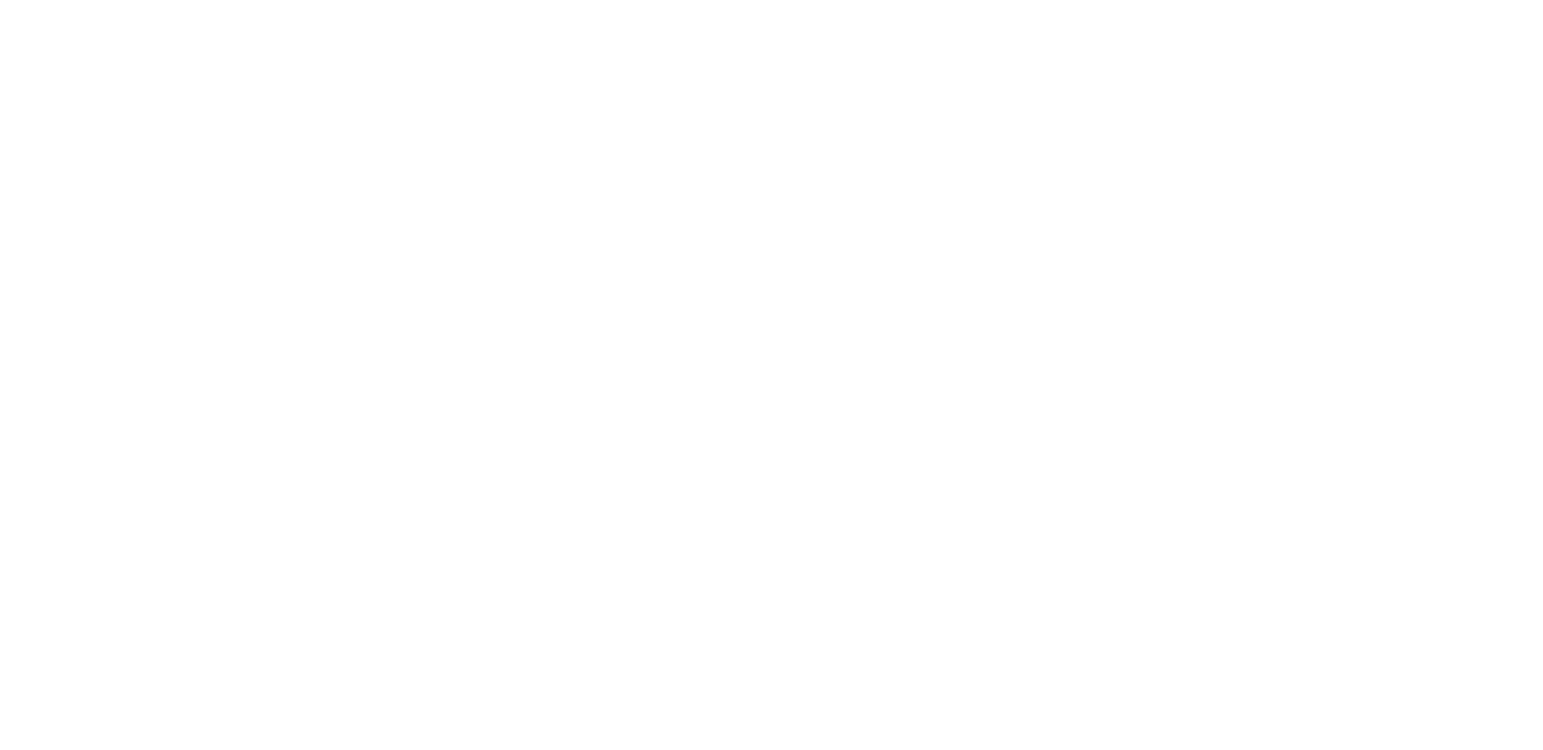
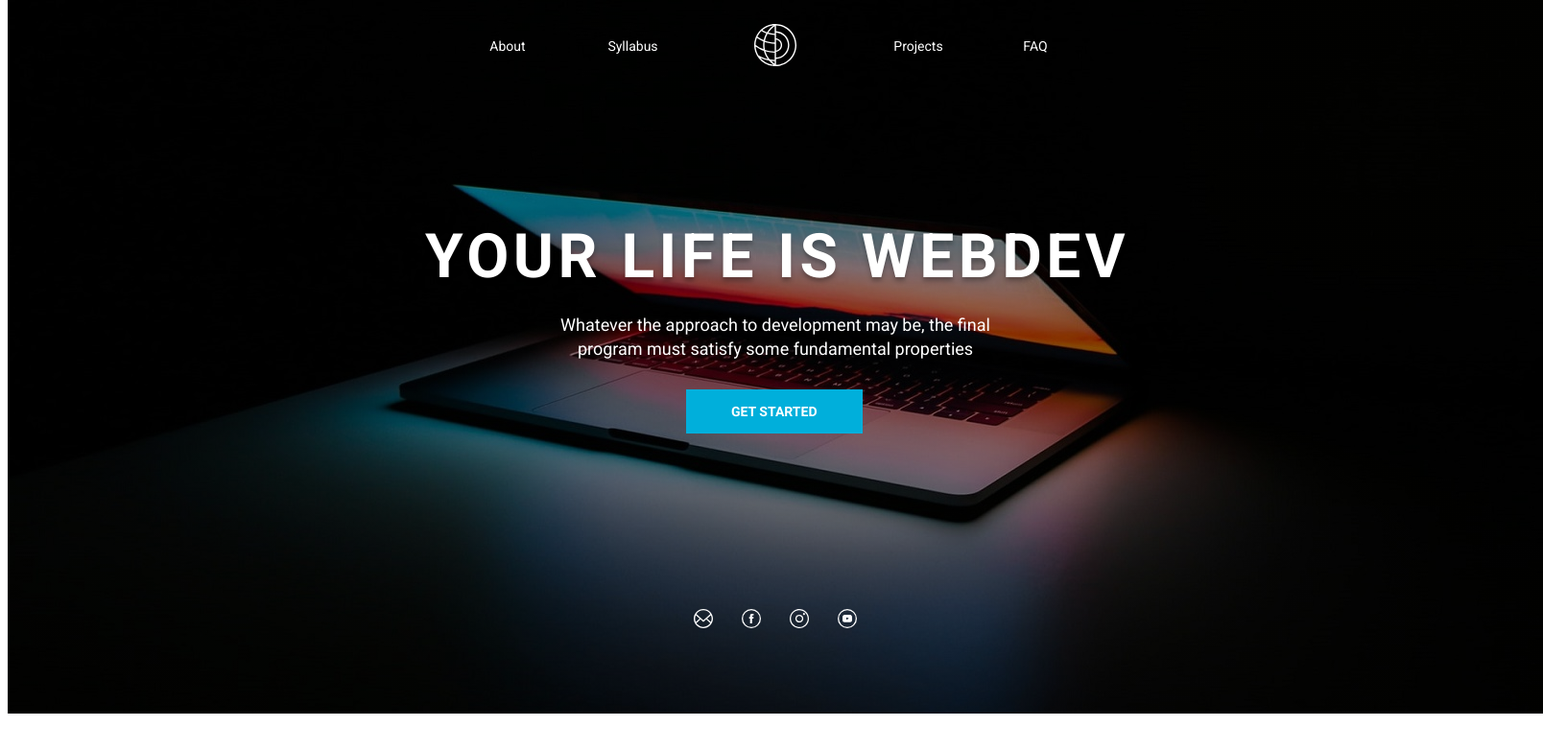
Before and after one commit to KoliverdovLS/webdev, a plain HTML site: page index.html in a window 1280 px wide. Shown: the whole page at 96% size, 1608 px wide, since content can reach past the window. Drawn offline with Linux system fonts and the light colour scheme.

Commit message:
feat: add screen 1

```diff
--- a/index.html
+++ b/index.html
@@ -1,10 +1,35 @@
 <!DOCTYPE html>
 <html lang="en">
+
 <head>
     <meta charset="UTF-8">
-    <title>Title</title>
+    <link href="https://fonts.googleapis.com/css2?family=Roboto:ital,wght@0,100;0,300;0,400;0,500;0,700;0,900;1,100;1,300;1,400;1,500;1,700;1,900&display=swap" rel="stylesheet">
+    <link rel="stylesheet" href="style.css">
+    <title>Webdev</title>
 </head>
 <body>
+    <div class="all">
+        <article class="scr1">
+            <div class="textscr1"><nobr>Your life is webdev</nobr></div>
+            <div class="textscr1_little">Whatever the approach to development may be, the final program must satisfy some fundamental properties</div>
+            <div class="btn-main"><div class="text-btn-main">GET STARTED</div> </div>
+            <div class="social">
+                <div class="mail"><img src="assets/mail_fff.svg"> </div>
+                <div class="facebook"><img src="assets/facebook_fff.svg"> </div>
+                <div class="insta"><img src="assets/insta_fff.svg"> </div>
+                <div class="telega"><img src="assets/telegram_fff.svg"> </div>
+            </div>
+        </article>
+        <header>
+            <h1 class="visually-hidden">webdev</h1>
 
+            <div class="about">About</div>
+            <div class="syllabus">Syllabus</div>
+            <div class="logo"><img src="assets/logo.svg"></div>
+            <div class="projects">Projects</div>
+            <div class="faq">FAQ</div>
+
+        </header>
+    </div>
 </body>
 </html>
--- a/style.css
+++ b/style.css
@@ -0,0 +1,225 @@
+
+.telega {
+    position: absolute;
+    width: 20px;
+    height: 20px;
+    left: 150px;
+    top: 0px;
+}
+
+.insta {
+    position: absolute;
+    left: 58.82%;
+    right: 29.41%;
+    top: 0%;
+    bottom: 0%;
+
+}
+
+.facebook {
+    position: absolute;
+    width: 20px;
+    height: 20px;
+    left: 50px;
+    top: 0px;
+}
+
+.mail {
+    position: absolute;
+    width: 20px;
+    height: 20px;
+    left: 0px;
+    top: 0px;
+}
+
+.social {
+    position: absolute;
+    width: 170px;
+    height: 20px;
+    left: 715px;
+    top: 635px;
+}
+
+.text-btn-main {
+    position: absolute;
+    width: 90px;
+    height: 16px;
+    left: 47px;
+    top: 15px;
+
+    font-family: Roboto;
+    font-style: normal;
+    font-weight: bold;
+    font-size: 14px;
+    line-height: 16px;
+    display: flex;
+    align-items: center;
+    text-align: center;
+    text-transform: uppercase;
+
+    color: #FFFFFF;
+
+
+    /* Inside Auto Layout */
+
+    flex: none;
+    order: 0;
+    align-self: center;
+    margin: 0px 0px;
+}
+
+.btn-main {
+
+    position: relative;
+    width: 184px;
+    height: 46px;
+    left: 707px;
+    top: 406px;
+
+    background: #00AFDB;
+}
+
+.faq {
+    position: absolute;
+    width: 26px;
+    height: 20px;
+    left: 1058px;
+    top: 31px;
+}
+
+.projects {
+    position: absolute;
+    width: 52px;
+    height: 20px;
+    left: 923px;
+    top: 31px;
+}
+
+.logo {
+    position: absolute;
+    width: 44px;
+    height: 45px;
+    left: 778px;
+    top: 17px;
+}
+
+.syllabus {
+    position: absolute;
+    width: 53px;
+    height: 20px;
+    left: 625px;
+    top: 31px;
+}
+
+.about {
+    position:absolute;
+    left: 502px;
+    top: 31px;
+    width: 38px;
+    height: 21px;
+}
+
+.scr1 {
+    position: absolute;
+    width: 1600px;
+    height: 744px;
+    top: 0px;
+
+    background: linear-gradient(0deg, rgba(0, 0, 0, 0.4), rgba(0, 0, 0, 0.4)), url(assets/back-image.jpg);
+
+}
+
+header {
+    position: relative;
+    width: 1600px;
+    height: 95px;
+    left: 0px;
+    top: 0px;
+    font-family: Roboto, sans-serif;
+    font-size: 14px;
+    font-weight: 400;
+    color: white;
+}
+
+h2 {
+    font-family: Roboto;
+    font-style: normal;
+    font-weight: bold;
+    font-size: 24px;
+    line-height: 28px;
+    display: flex;
+    align-items: flex-end;
+    letter-spacing: 1px;
+    text-transform: uppercase;
+    color: #373737;
+}
+
+.textscr1_little {
+      position: absolute;
+      width: 504px;
+      height: 50px;
+      left: 548px;
+      top: 326px;
+
+      font-family: Roboto;
+      font-style: normal;
+      font-weight: normal;
+      font-size: 18px;
+      line-height: 140%;
+      /* or 25px */
+
+      text-align: center;
+
+      color: #FFFFFF;
+
+  }
+
+.textscr1 {
+    position: absolute;
+    width: 730px;
+    height: 75px;
+    left: 435px;
+    top: 230px;
+
+    font-family: Roboto;
+    font-style: normal;
+    font-weight: bold;
+    font-size: 64px;
+    line-height: 75px;
+    /* identical to box height */
+
+    display: flex;
+    align-items: center;
+    text-align: center;
+    letter-spacing: 4.5px;
+    text-transform: uppercase;
+
+    color: #FFFFFF;
+
+    text-shadow: 0px 4px 4px rgba(0, 0, 0, 0.25);
+}
+
+body {
+    background-color: white;
+}
+
+.all {
+    max-width: 1600px;
+    margin-left: auto;
+    margin-right: auto;
+    color: #4E4E4E;
+    font-family: Roboto, sans-serif;
+    font-style: normal;
+    font-size: 14px;
+    line-height: 140%;
+    text-align: center;
+    background-color: white;
+}
+
+.visually-hidden {
+    position: absolute;
+    clip: rect(0 0 0 0);
+    width: 1px;
+    height: 1px;
+    margin: -1px;
+}
```
Also changed, not shown: assets/back-image.jpg (added), assets/facebook_fff.svg (added), assets/insta_fff.svg (added), assets/logo.svg (added), assets/mail_fff.svg (added), assets/telegram_fff.svg (added).
